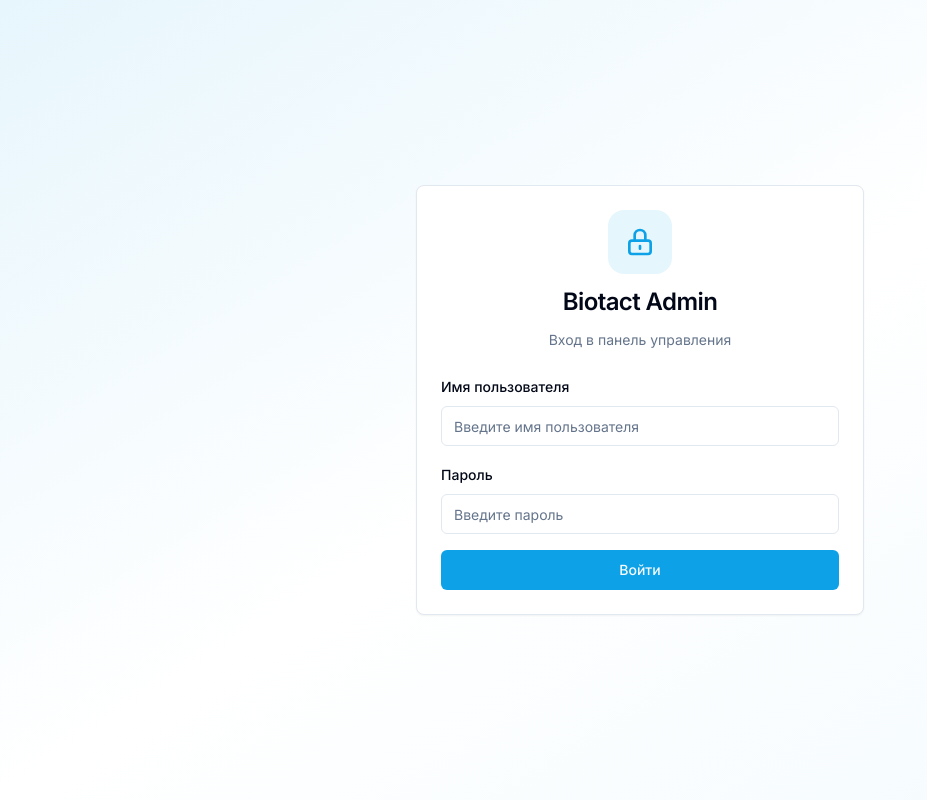
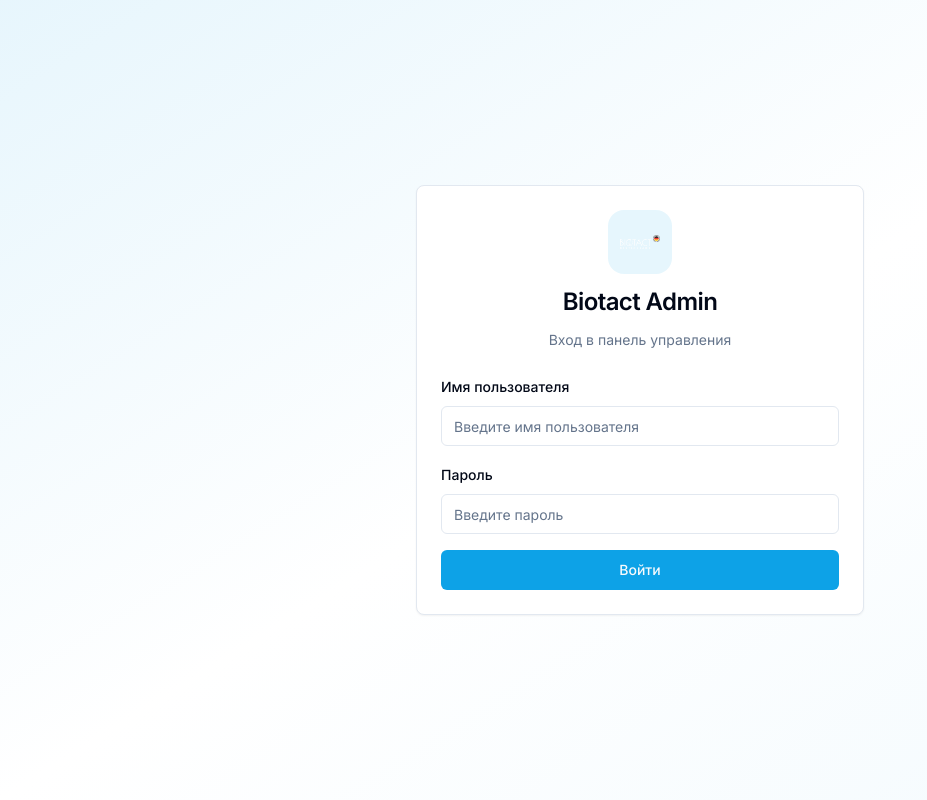
Before and after one commit to temrjan/miniapp-biotact, a React (Vite) app in the folder admin-panel-v2/: page /login in a window 1280 px wide. Shown: the whole page, without its empty margins (0-927 px from the left). Built offline with nearby package versions, Linux system fonts and the light colour scheme; no server answers.

Commit message:
feat: replace logo with Png_alfa.png in header, sidebar and login page

```diff
--- a/admin-panel-v2/src/app/layouts/MainLayout.tsx
+++ b/admin-panel-v2/src/app/layouts/MainLayout.tsx
@@ -21,6 +21,7 @@ import { Button } from "@/shared/components/ui/button"
 import { useAuth, useLogout } from "@/features/auth/hooks/useAuth"
 import { useTheme } from "@/app/providers/useTheme"
 import { cn } from "@/shared/lib/utils"
+import { Logo } from "@/shared/components/common"
 
 interface MainLayoutProps {
   children: ReactNode
@@ -61,9 +62,7 @@ function SidebarContent({
     <>
       <div className="h-16 border-b flex items-center justify-between px-6">
         <div className="flex items-center gap-3">
-          <div className="w-8 h-8 bg-primary/10 rounded-lg flex items-center justify-center">
-            <span className="text-primary font-bold">B</span>
-          </div>
+          <Logo variant="sidebar" />
           <h1 className="text-xl font-bold">Biotact Admin</h1>
         </div>
         <Button
@@ -207,9 +206,7 @@ export const MainLayout = ({ children }: MainLayoutProps) => {
             <Menu className="h-5 w-5" />
           </Button>
           <div className="flex items-center gap-2">
-            <div className="w-6 h-6 bg-primary/10 rounded flex items-center justify-center">
-              <span className="text-primary font-bold text-sm">B</span>
-            </div>
+            <Logo variant="header" />
             <span className="font-semibold">Biotact Admin</span>
           </div>
         </header>
--- a/admin-panel-v2/src/features/auth/pages/LoginPage.tsx
+++ b/admin-panel-v2/src/features/auth/pages/LoginPage.tsx
@@ -5,6 +5,7 @@ import { Button } from "@/shared/components/ui/button"
 import { Input } from "@/shared/components/ui/input"
 import { Label } from "@/shared/components/ui/label"
 import { Card, CardHeader, CardTitle, CardDescription, CardContent } from "@/shared/components/ui/card"
+import { Logo } from "@/shared/components/common"
 import { useLogin } from "../hooks/useAuth"
 
 const loginSchema = z.object({
@@ -34,22 +35,7 @@ export const LoginPage = () => {
       <Card className="w-full max-w-md shadow-large">
         <CardHeader className="space-y-3 text-center">
           <div className="mx-auto w-16 h-16 bg-primary/10 rounded-2xl flex items-center justify-center">
-            <svg
-              width="32"
-              height="32"
-              className="text-primary"
-              style={{ maxWidth: "32px", maxHeight: "32px" }}
-              fill="none"
-              stroke="currentColor"
-              viewBox="0 0 24 24"
-            >
-              <path
-                strokeLinecap="round"
-                strokeLinejoin="round"
-                strokeWidth={2}
-                d="M12 15v2m-6 4h12a2 2 0 002-2v-6a2 2 0 00-2-2H6a2 2 0 00-2 2v6a2 2 0 002 2zm10-10V7a4 4 0 00-8 0v4h8z"
-              />
-            </svg>
+            <Logo variant="login" />
           </div>
           <CardTitle className="text-2xl">Biotact Admin</CardTitle>
           <CardDescription>Вход в панель управления</CardDescription>
--- /dev/null
+++ b/admin-panel-v2/src/shared/components/common/Logo.tsx
@@ -0,0 +1,22 @@
+import { cn } from "@/shared/lib/utils"
+
+interface LogoProps {
+  variant?: "sidebar" | "header" | "login"
+  className?: string
+}
+
+export const Logo = ({ variant = "sidebar", className }: LogoProps) => {
+  const sizes = {
+    sidebar: "h-8 w-8",
+    header: "h-6 w-6",
+    login: "h-10 w-10",
+  }
+
+  return (
+    <img
+      src="/logo.png"
+      alt="Biotact Admin"
+      className={cn(sizes[variant], "object-contain", className)}
+    />
+  )
+}
--- a/admin-panel-v2/src/shared/components/common/index.ts
+++ b/admin-panel-v2/src/shared/components/common/index.ts
@@ -2,3 +2,4 @@ export { Breadcrumbs } from './Breadcrumbs'
 export { ConfirmDialog } from './ConfirmDialog'
 export { PageLoader } from './PageLoader'
 export { ErrorBoundary } from './ErrorBoundary'
+export { Logo } from './Logo'
```
Also changed, not shown: admin-panel-v2/public/logo.png (added), 1 other file (tests, documents, lock files or other folders).
